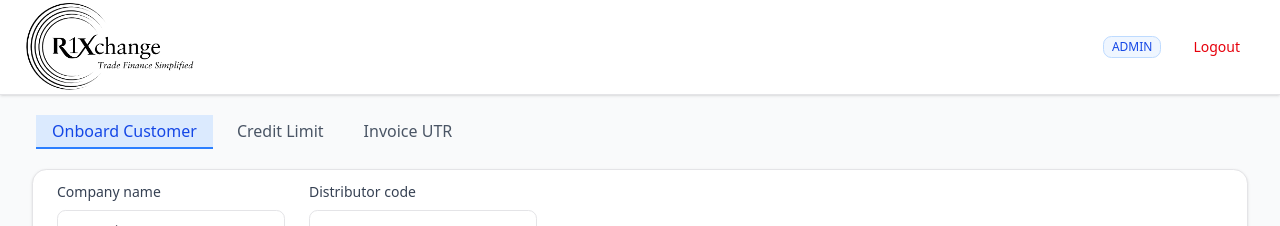
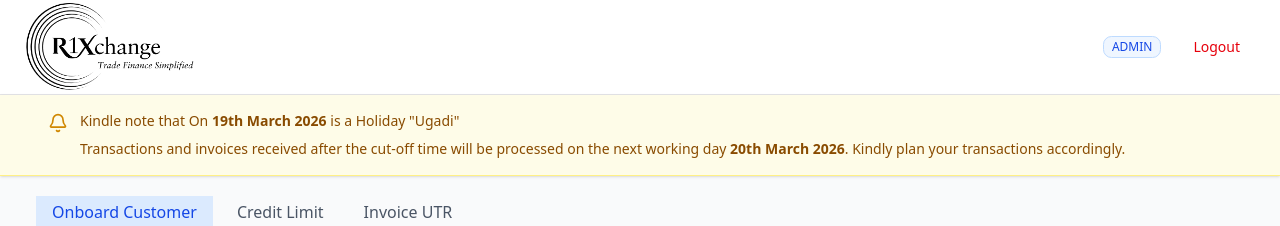
Before and after one commit to alpharubix/mm-dashboard-client, a React (Vite) app: page /onboard-customer in a window 1280 px wide. Shown: the top 226 px of the page. Built offline with nearby package versions, Linux system fonts and the light colour scheme; no server answers; sample sign-in values are in the browser's storage.

Commit message:
holiday banner for ugadi

```diff
--- a/src/components/HolidayBanner.tsx
+++ b/src/components/HolidayBanner.tsx
@@ -6,15 +6,16 @@ export default function HolidayBanner() {
       <div className='container mx-auto flex items-start gap-3 text-sm text-yellow-800 px-4 sm:px-6 lg:px-8'>
         <Bell className='h-5 w-5 text-yellow-600 mt-0.5 shrink-0' />
         <div className='space-y-2'>
-          <p>Disbursement Closed – <span className='font-semibold'>02nd & 03rd March 2026.</span></p>
           <p>
-            All lenders will remain closed on  02-03-2026 due to system migration
-            and on 03-03-2026 on account of Holi.
+            Kindle note that On{' '}
+            <span className='font-semibold'>19th March 2026</span> is a Holiday
+            "Ugadi"
           </p>
           <p>
-            Invoices received after the cut-off on 28-02-2026 will be processed
-            on 04-03-2026. The updated Limit Report will be shared on
-            04-03-2026
+            Transactions and invoices received after the cut-off time will be
+            processed on the next working day{' '}
+            <span className='font-semibold'>20th March 2026</span>. Kindly plan
+            your transactions accordingly.
           </p>
         </div>
       </div>
--- a/src/pages/Home.tsx
+++ b/src/pages/Home.tsx
@@ -23,7 +23,7 @@ export default function Home() {
   return (
     <main className='min-h-screen bg-gray-50'>
       <Header />
-      {/* <HolidayBanner /> */}
+      <HolidayBanner />
 
       <div className='container mx-auto px-4 sm:px-6 lg:px-8'>
         <div className=''>
```
